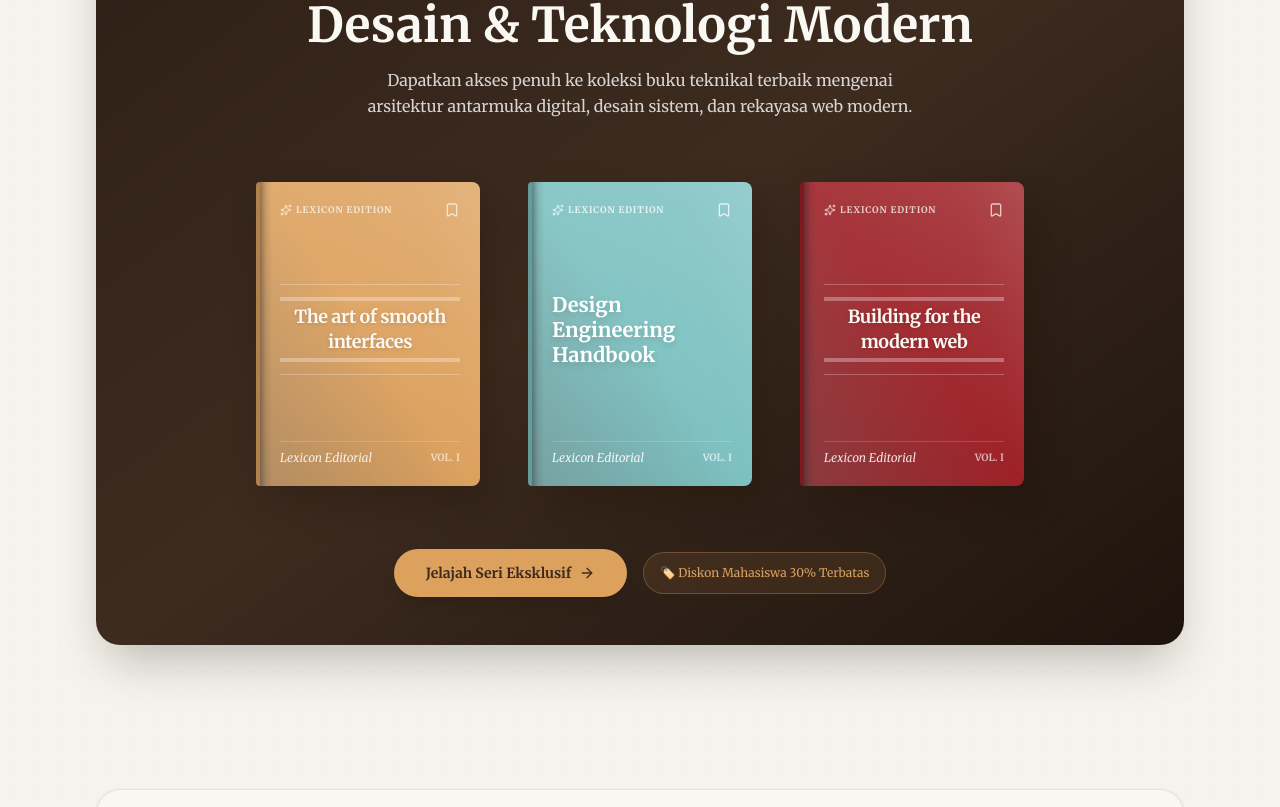
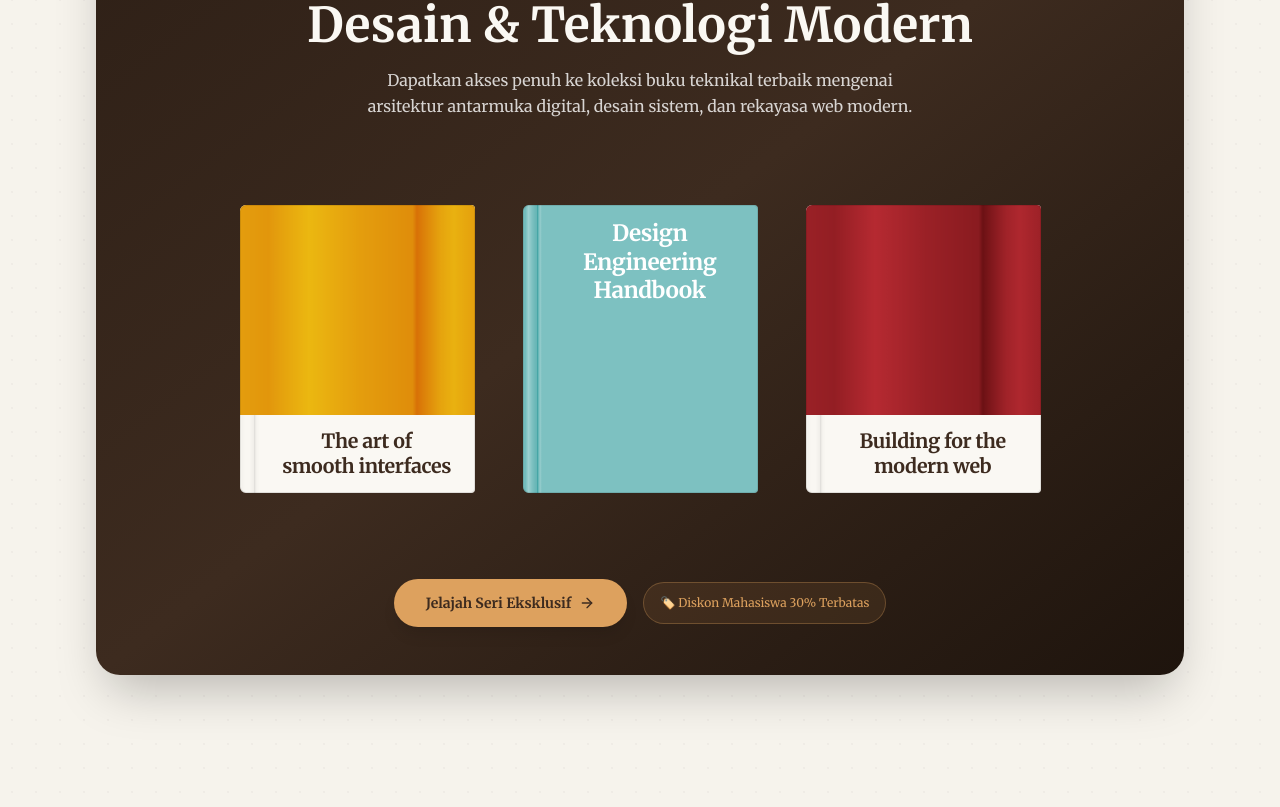
Before and after one commit to Aprilrianto/lexicon-web, a Next.js app: page / in a window 1280 px wide. Shown: the part 1692-2499 px from the top of the page. Built offline with nearby package versions, Linux system fonts and the light colour scheme.

Commit message:
feat: update Book component to support customizable width and enhance styling options

```diff
--- a/src/app/beranda/page.tsx
+++ b/src/app/beranda/page.tsx
@@ -416,12 +416,13 @@ export default function BerandaPage() {
           </p>
 
           {/* SmoothUI Book Demo Showcase */}
-          <div className="w-full flex min-h-[350px] flex-wrap items-center justify-center gap-8 md:gap-12 mb-10 relative z-10">
+          <div className="w-full flex min-h-[380px] flex-wrap items-center justify-center gap-8 md:gap-12 mb-10 relative z-10">
             {/* Default stripe variant */}
-            <Book title="The art of smooth interfaces" />
+            <Book width={235} title="The art of smooth interfaces" />
 
             {/* Simple variant with custom color */}
             <Book
+              width={235}
               color="#7DC1C1"
               textColor="white"
               title="Design Engineering Handbook"
@@ -429,7 +430,7 @@ export default function BerandaPage() {
             />
 
             {/* Custom color stripe variant */}
-            <Book color="#9D2127" title="Building for the modern web" />
+            <Book width={235} color="#9D2127" title="Building for the modern web" />
           </div>
 
           {/* Bottom Actions */}
--- a/src/components/smoothui/components/book.tsx
+++ b/src/components/smoothui/components/book.tsx
@@ -1,97 +1,264 @@
 "use client";
 
-import React from "react";
-import { motion } from "framer-motion";
-import { Sparkles, Bookmark } from "lucide-react";
+import { cn } from "@/lib/utils";
+import { useReducedMotion } from "motion/react";
+import type { ReactNode } from "react";
+
+export type BookVariant = "stripe" | "simple";
 
 export interface BookProps {
-  title?: string;
-  author?: string;
+  /** Additional CSS classes */
+  className?: string;
+  /** Cover accent color (CSS color value) */
   color?: string;
+  /** Custom illustration for the stripe area (stripe variant only) */
+  illustration?: ReactNode;
+  /** Logo or icon displayed at the bottom of the content area */
+  logo?: ReactNode;
+  /** Title text color override */
   textColor?: string;
-  variant?: "stripe" | "simple";
-  className?: string;
+  /** Book title text displayed on the cover */
+  title: string;
+  /** Visual variant of the book */
+  variant?: BookVariant;
+  /** Book width in pixels */
+  width?: number;
 }
 
-export default function Book({
-  title = "The art of smooth interfaces",
-  author = "Lexicon Editorial",
-  color = "#DDA15E",
-  textColor = "#FAF8F3",
+const BOOK_DEPTH = "29cqw";
+const BOOK_BORDER_RADIUS = "6px 4px 4px 6px";
+const DEFAULT_WIDTH = 230;
+const DEFAULT_COLOR = "#e5a00d";
+
+const BG_SHADOW =
+  "linear-gradient(90deg, #fff0 0%, #fff0 12%, #ffffff40 29.25%, #fff0 50.5%, #fff0 75.25%, #ffffff40 91%, #fff0 100%), linear-gradient(90deg, #00000008 0%, #0000001a 12%, #0000 30%, #00000005 50%, #0003 73.5%, #00000080 75.25%, #00000026 85.25%, #0000 100%)";
+
+const Book = ({
+  title,
   variant = "stripe",
-  className = ""
-}: BookProps) {
-  const isStripe = variant === "stripe";
+  color = DEFAULT_COLOR,
+  textColor,
+  width = DEFAULT_WIDTH,
+  illustration,
+  logo,
+  className,
+}: BookProps) => {
+  const shouldReduceMotion = useReducedMotion();
+  const bookWidth = `${width}px`;
 
   return (
-    <motion.div
-      initial={{ opacity: 0, y: 20 }}
-      whileInView={{ opacity: 1, y: 0 }}
-      viewport={{ once: true }}
-      whileHover={{
-        rotateY: -12,
-        rotateX: 4,
-        translateY: -10,
-        scale: 1.04
+    <div
+      className={cn("inline-block w-fit", className)}
+      style={{
+        perspective: "900px",
+        // CSS custom properties for internal use
+        ["--book-width" as string]: bookWidth,
+        ["--book-color" as string]: color,
+        ["--book-text-color" as string]:
+          textColor || "var(--color-fd-foreground, #3D2B1F)",
+        ["--book-depth" as string]: BOOK_DEPTH,
+        ["--book-border-radius" as string]: BOOK_BORDER_RADIUS,
+        ["--bg-shadow" as string]: BG_SHADOW,
       }}
-      transition={{ duration: 0.4, ease: [0.34, 1.56, 0.64, 1] }}
-      className={`relative cursor-pointer perspective-1000 group ${className}`}
     >
-      {/* 3D Book Cover Container */}
+      {/* Rotate wrapper - handles 3D rotation on hover */}
       <div
-        className="w-48 sm:w-56 h-64 sm:h-76 rounded-r-lg rounded-l-sm relative overflow-hidden flex flex-col justify-between p-5 shadow-[12px_18px_35px_rgba(30,15,5,0.28)] border-l-4 border-black/20"
+        className={cn(
+          "relative w-fit",
+          "[transform-style:preserve-3d]",
+          "[container-type:inline-size]",
+          !shouldReduceMotion && [
+            "transition-transform duration-[250ms] ease-out",
+            "hover:[transform:rotateY(-20deg)_scale(1.066)_translateX(-8px)]",
+          ]
+        )}
         style={{
-          backgroundColor: color,
-          color: textColor
+          aspectRatio: "49 / 60",
+          minWidth: bookWidth,
         }}
       >
-        {/* Background Grain & Texture */}
-        <div className="absolute inset-0 bg-gradient-to-tr from-black/25 via-transparent to-white/20 pointer-events-none"></div>
+        {/* Front cover */}
+        <div
+          className={cn(
+            "absolute flex flex-col",
+            "overflow-hidden",
+            "[transform:translateZ(0px)]",
+            "shadow-[rgba(0,0,0,0.02)_0px_1px_1px,rgba(0,0,0,0.1)_0px_4px_8px_-4px,rgba(0,0,0,0.03)_0px_16px_24px_-8px]",
+            "dark:bg-[linear-gradient(rgba(255,255,255,0.1)_0%,rgba(255,255,255,0)_50%,rgba(255,255,255,0)_100%),rgb(31,31,31)]",
+            "dark:shadow-[rgba(0,0,0,0.05)_0px_1.8px_3.6px,rgba(0,0,0,0.08)_0px_10.8px_21.6px,rgba(0,0,0,0.1)_0px_-0.9px_inset,rgba(255,255,255,0.1)_0px_1.8px_1.8px_inset,rgba(0,0,0,0.1)_3.6px_0px_3.6px_inset]"
+          )}
+          style={{
+            width: bookWidth,
+            height: "100%",
+            borderRadius: BOOK_BORDER_RADIUS,
+            background:
+              variant === "simple" ? color : "var(--color-fd-background, #FAF8F3)",
+          }}
+        >
+          {variant === "stripe" ? (
+            <StripeContent
+              illustration={illustration}
+              logo={logo}
+              title={title}
+              width={width}
+            />
+          ) : (
+            <SimpleContent logo={logo} title={title} width={width} />
+          )}
 
-        {/* Spine Fold Crease Shadow */}
-        <div className="absolute top-0 bottom-0 left-0 w-3 bg-gradient-to-r from-black/40 via-black/10 to-transparent pointer-events-none"></div>
-
-        {/* TOP BAR / VARIANT ACCENT */}
-        <div className="relative z-10 flex items-center justify-between">
-          <span className="text-[9px] font-sans font-bold uppercase tracking-widest opacity-80 flex items-center gap-1">
-            <Sparkles className="w-3 h-3" />
-            LEXICON EDITION
-          </span>
-          <Bookmark className="w-4 h-4 opacity-75" />
+          {/* Border overlay */}
+          <div
+            aria-hidden
+            className={cn(
+              "pointer-events-none absolute inset-0",
+              "border border-black/10",
+              "shadow-[rgba(255,255,255,0.3)_0px_1px_2px_inset]",
+              "dark:border-0"
+            )}
+            style={{ borderRadius: "inherit" }}
+          />
         </div>
 
-        {/* STRIPE VARIANT ACCENT */}
-        {isStripe && (
-          <div className="relative z-10 w-full my-auto py-2 border-y border-white/25 flex flex-col items-center text-center my-2">
-            <div className="w-full h-1 bg-white/30 my-1"></div>
-            <h3 className="font-editorial text-base sm:text-lg font-bold leading-snug tracking-tight px-1 drop-shadow">
-              {title}
-            </h3>
-            <div className="w-full h-1 bg-white/30 my-1"></div>
-          </div>
-        )}
+        {/* Page edges (right side) */}
+        <div
+          aria-hidden
+          className={cn(
+            "pointer-events-none absolute",
+            "bg-[linear-gradient(90deg,rgb(234,234,234)_0%,rgba(0,0,0,0)_70%),linear-gradient(rgb(255,255,255),rgb(250,250,250))]",
+            "dark:bg-[linear-gradient(90deg,rgb(60,60,60)_0%,rgba(0,0,0,0)_70%),linear-gradient(rgb(40,40,40),rgb(35,35,35))]"
+          )}
+          style={{
+            height: "calc(100% - 6px)",
+            width: `calc(${BOOK_DEPTH} - 2px)`,
+            top: "3px",
+            transform: `translateX(calc(${bookWidth} - ${BOOK_DEPTH} / 2 - 3px)) rotateY(90deg) translateX(calc(${BOOK_DEPTH} / 2))`,
+          }}
+        />
 
-        {/* SIMPLE VARIANT ACCENT */}
-        {!isStripe && (
-          <div className="relative z-10 my-auto text-left py-2">
-            <h3 className="font-editorial text-lg sm:text-xl font-bold leading-tight drop-shadow-md">
-              {title}
-            </h3>
-          </div>
-        )}
+        {/* Back cover */}
+        <div
+          aria-hidden
+          className="pointer-events-none absolute left-0"
+          style={{
+            width: bookWidth,
+            height: "100%",
+            borderRadius: BOOK_BORDER_RADIUS,
+            transform: `translateZ(calc(-1 * ${BOOK_DEPTH}))`,
+            backgroundColor:
+              variant === "simple" ? color : "var(--color-fd-background, #FAF8F3)",
+          }}
+        />
+      </div>
+    </div>
+  );
+};
 
-        {/* BOTTOM AUTHOR */}
-        <div className="relative z-10 flex items-center justify-between border-t border-white/20 pt-2 text-xs font-editorial italic opacity-90">
-          <span>{author}</span>
-          <span className="text-[10px] font-sans not-italic font-bold opacity-75">VOL. I</span>
-        </div>
+/** Stripe variant: color band at top, white body below */
+const StripeContent = ({
+  title,
+  illustration,
+  logo,
+  width,
+}: {
+  title: string;
+  illustration?: ReactNode;
+  logo?: ReactNode;
+  width: number;
+}) => (
+  <>
+    {/* Colored stripe area */}
+    <div
+      className="relative flex w-full flex-1 flex-row items-stretch gap-2 overflow-hidden [transform:translateZ(0px)]"
+      style={{ background: "var(--book-color)" }}
+    >
+      {illustration ? (
+        <div className="flex-1 object-cover">{illustration}</div>
+      ) : (
+        <div className="flex-1" />
+      )}
+      {/* Spine binding overlay on stripe */}
+      <div
+        aria-hidden
+        className="absolute inset-0"
+        style={{
+          background: "var(--bg-shadow)",
+          mixBlendMode: "overlay",
+        }}
+      />
+    </div>
 
-        {/* 3D Pages Thickness (Right Edge Pages) */}
-        <div className="absolute top-1 bottom-1 right-0 w-4 bg-[#F5EFE0] translate-x-4 rotate-y-90 origin-left border-l border-black/15 bg-[repeating-linear-gradient(180deg,#F5EFE0,#F5EFE0_2px,rgba(0,0,0,0.06)_2px,rgba(0,0,0,0.06)_4px)] shadow-inner"></div>
+    {/* Body with title */}
+    <div className="flex flex-row items-stretch">
+      {/* Spine binding on body */}
+      <div
+        aria-hidden
+        className="min-w-[8.2%] opacity-20"
+        style={{ background: "var(--bg-shadow)" }}
+      />
+      {/* Content */}
+      <div
+        className="flex w-full flex-col justify-between [container-type:inline-size]"
+        style={{
+          padding: "6.1%",
+          gap: `${(24 / DEFAULT_WIDTH) * width}px`,
+        }}
+      >
+        <span
+          className="text-balance font-semibold leading-[1.25em] tracking-[-0.02em]"
+          style={{
+            fontSize: "10.5cqw",
+            color: "var(--book-text-color)",
+          }}
+        >
+          {title}
+        </span>
+        {logo && <div>{logo}</div>}
+      </div>
+    </div>
+  </>
+);
 
-        {/* Metallic Foil Reflection Line on Hover */}
-        <div className="absolute -inset-full top-0 block w-[200%] h-[200%] bg-gradient-to-r from-transparent via-white/15 to-transparent skew-x-12 group-hover:translate-x-full transition-transform duration-1000 ease-out pointer-events-none"></div>
-      </div>
-    </motion.div>
-  );
-}
+/** Simple variant: full-color cover with title */
+const SimpleContent = ({
+  title,
+  logo,
+  width,
+}: {
+  title: string;
+  logo?: ReactNode;
+  width: number;
+}) => (
+  <div className="flex h-full w-full flex-row items-stretch">
+    {/* Spine binding */}
+    <div
+      aria-hidden
+      className="min-w-[8.2%]"
+      style={{
+        background: "var(--bg-shadow)",
+        mixBlendMode: "overlay",
+        opacity: 1,
+      }}
+    />
+    {/* Content */}
+    <div
+      className="flex w-full flex-col justify-between [container-type:inline-size]"
+      style={{
+        padding: "6.1%",
+        gap: `${(16 / DEFAULT_WIDTH) * width}px`,
+      }}
+    >
+      <span
+        className="text-balance font-semibold leading-[1.25em] tracking-[-0.02em]"
+        style={{
+          fontSize: "12cqw",
+          color: "var(--book-text-color)",
+        }}
+      >
+        {title}
+      </span>
+      {logo && <div>{logo}</div>}
+    </div>
+  </div>
+);
+
+export default Book;
```
